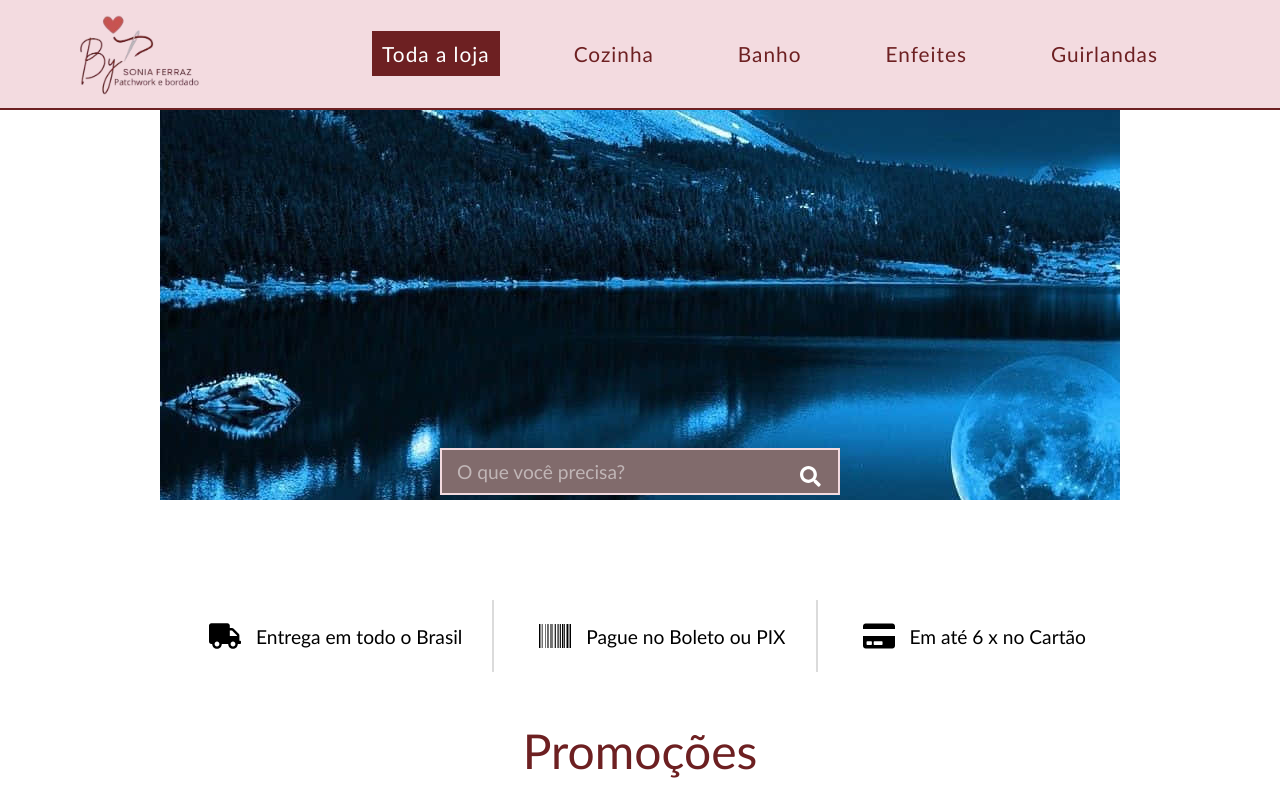
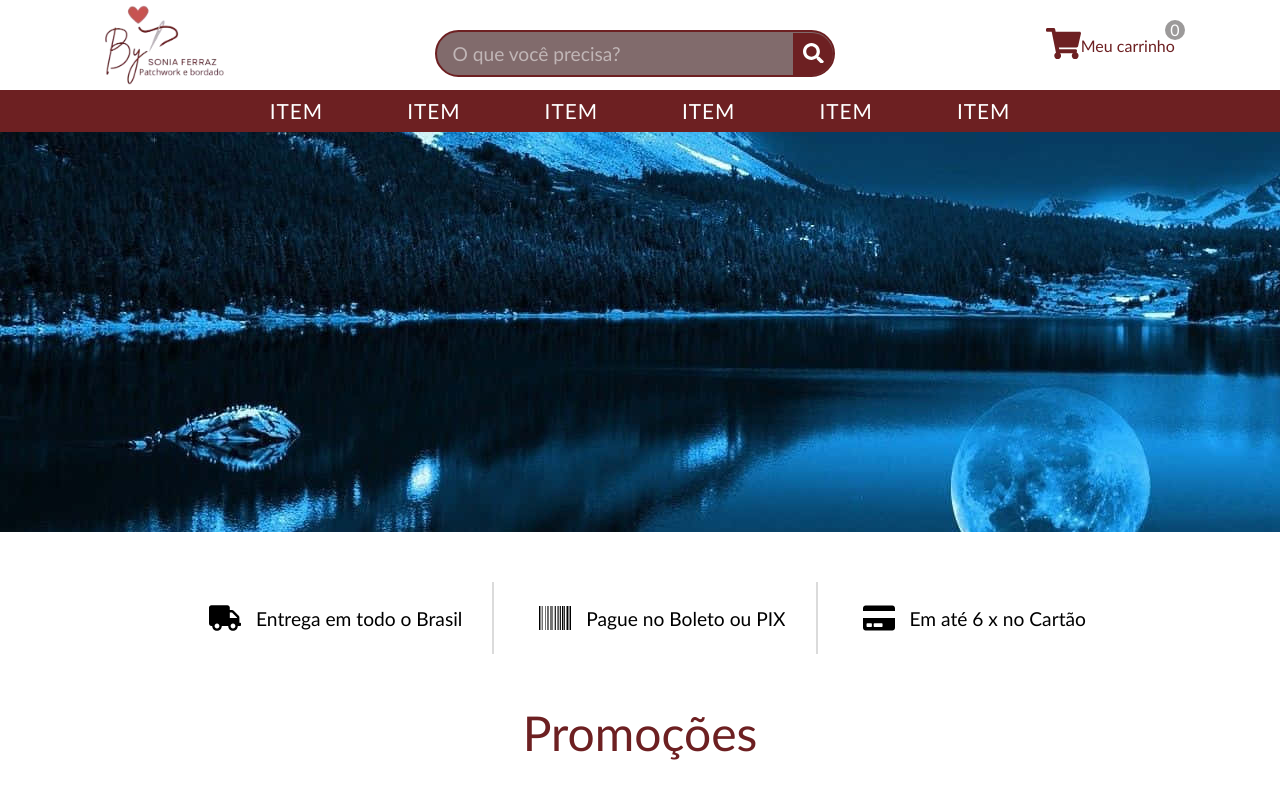
Before and after one commit to guiwebber/bysf, a React (Vite) app in the folder bysf/: page / in a window 1280 px wide. Shown: the top 800 px of the page. Built offline with nearby package versions, Linux system fonts and the light colour scheme.

Commit message:
some modification in navbar

```diff
--- a/bysf/src/components/Banner/Banner.css
+++ b/bysf/src/components/Banner/Banner.css
@@ -1,8 +1,8 @@
 .containerBanner {
   background-color: #555;
   height: 50vh;
-  width: 75%;
-  margin: 100px auto;
+  width: 100%;
+  margin: auto;
   color: #fff;
   font-size: 5rem;
   display: flex;
@@ -16,55 +16,6 @@
   object-fit: cover;
 }
 
-.divInput {
-  position: absolute;
-  top: 50%;
-  z-index: 0;
-  left: 0;
-  right: 0;
-  margin: auto;
-  width: fit-content;
-  width: 400px;
-  height: 90px;
-}
-
-.divInput input {
-  border: none;
-  width: 100%;
-  position: relative;
-  background-color: var(--secondary-text-color);
-  border: 2px solid var(--main-bg-color);
-  font-size: 1.2rem;
-  color: #fff;
-  padding: 10px 15px;
-  margin-top: 30px;
-}
-
-.iconSearch {
-  color: #fff;
-  font-size: 1.3rem;
-  position: relative;
-}
-.btnSearch {
-  z-index: 21;
-  position: relative;
-  left: 350px;
-  top: -88px;
-  background-color: transparent;
-  border: none;
-  padding: 10px;
-  cursor: pointer;
-}
-
-.divInput input::placeholder {
-  color: #fff;
-  font-size: 1.2rem;
-  opacity: 0.5;
-}
-.divInput input:focus {
-  border-color: var(--main-text-color);
-  outline: none;
-}
 
 @media (max-width: 1000px) {
   .containerBanner {
--- a/bysf/src/components/Banner/Banner.jsx
+++ b/bysf/src/components/Banner/Banner.jsx
@@ -1,19 +1,13 @@
 import React, { useState, useEffect } from "react";
-import { FaSearch } from "react-icons/fa";
 import "./Banner.css";
 
-import img1 from "../../assets/images/img1.jpg";
+import img1 from "../../assets/images/img.jpeg";
 import img2 from "../../assets/images/img2.jpg";
 import img3 from "../../assets/images/img3.jpg";
 function Banner() {
-  const [inputText, setInputText] = useState("");
-  const [debouncedText, setDebouncedText] = useState(inputText);
   const [currentImage, setCurrentImage] = useState(0);
   const images = [img1, img2, img3];
 
-  const handleChangeInput = (e) => {
-    setInputText(e.target.value);
-  };
   useEffect(() => {
     const intervalId = setInterval(() => {
       setCurrentImage((prevIndex) => (prevIndex + 1) % images.length);
@@ -25,35 +19,10 @@ function Banner() {
   }, []);
 
 
-  useEffect(() => {
-    const timeoutId = setTimeout(() => {
-      setDebouncedText(inputText);
-    }, 500);
-
-    return () => {
-      clearTimeout(timeoutId);
-    };
-  }, [inputText]);
-
-  useEffect(() => {
-    console.log(debouncedText);
-  }, [debouncedText]);
 
   return (
     <div className="containerBanner">
       <img className="img" src={images[currentImage]} alt="" />
-
-      <div className="divInput">
-        <input
-          onChange={handleChangeInput}
-          type="text"
-          placeholder="O que você precisa?"
-        />
-
-        <button className="btnSearch">
-          <FaSearch className="iconSearch" />
-        </button>
-      </div>
     </div>
   );
 }
--- a/bysf/src/components/Card/Card.css
+++ b/bysf/src/components/Card/Card.css
@@ -1,7 +1,7 @@
 .containerCard {
   width: 450px;
   height: 600px;
-  border: 3px solid black;
+  border: 1px solid #a7a7a7;
   margin: 15px;
 }
 
--- a/bysf/src/components/Navbar/Navbar.css
+++ b/bysf/src/components/Navbar/Navbar.css
@@ -1,17 +1,73 @@
 .containerNavbar {
-  background-color: var(--main-bg-color);
   border-bottom: 2px solid var(--main-text-color);
   width: 100%;
-  position: fixed;
   top: 0;
   z-index: 2;
+}
+
+.divInput {
+  width: 400px;
+  height: 90px;
+}
+
+.divInput input {
+  border: none;
+  width: 100%;
+  position: relative;
+  background-color: var(--secondary-text-color);
+  border: 2px solid var(--main-text-color);
+  font-size: 1.2rem;
+  color: #fff;
+  padding: 10px 15px;
+  margin-top: 30px;
+
+  border-radius: 40px;
+}
+
+.iconSearch {
+  color: #fff;
+  font-size: 1.3rem;
+  position: relative;
+}
+.btnSearch {
+  z-index: 21;
+  position: relative;
+  left: 358px;
+  top: -44.5px;
+  background-color: transparent;
+  border: none;
+  padding: 10px;
+  cursor: pointer;
+  background-color: var(--main-text-color);
+  width: 40px;
+  height: 42.5px;
+
+  border-radius: 0px 40px 40px 0;
+}
+
+.divInput input::placeholder {
+  color: #fff;
+  font-size: 1.2rem;
+  opacity: 0.5;
+}
+.divInput input:focus {
+  border-color: var(--main-text-color);
+  outline: none;
+}
+.subContainerNav {
   display: flex;
   justify-content: space-around;
   align-items: center;
-  padding: 10px;
+  background-color: var(--main-text-color);
+  width: 100%;
+  height: 40px;
 }
 .logoNav {
   width: 120px;
+}
+.flex {
+  display: flex;
+  justify-content: space-around;
 }
 .logoNav img {
   width: 120px;
@@ -25,19 +81,14 @@
 }
 
 .firstLink {
-  background-color: var(--main-text-color);
-  color: #fff !important;
   display: flex;
   flex-wrap: nowrap;
-}
-.listItem .firstLink:hover {
-  color: #e4e2e2 !important;
 }
 .list .listItem .itemLink {
   padding: 10px;
 }
 .list .listItem .itemLink {
-  color: var(--main-text-color);
+  color: #fff;
 
   font-weight: 100;
   transition: 0.2s;
@@ -53,7 +104,29 @@
 
 .itemLink:hover {
   transition: 0.2s;
-  color: #a10404 !important;
+  color: #9c9a9a !important;
+}
+.rightNavDiv {
+  display: flex;
+  justify-content: center;
+  align-items: center;
+  position: relative;
+}
+.itensCart {
+  background-color: #9c9a9a;
+  width: 20px;
+  height: 20px;
+  display: flex;
+  justify-content: center;
+  color: #fff;
+  border-radius: 50%;
+  position: absolute;
+  top: 20px;
+  right: -10px;
+}
+.iconCart {
+  width: 35px;
+  height: 35px;
 }
 
 .hamburguer {
--- a/bysf/src/components/Navbar/Navbar.jsx
+++ b/bysf/src/components/Navbar/Navbar.jsx
@@ -1,41 +1,88 @@
 import React, { useState, useEffect } from "react";
+import { FaSearch, FaShoppingCart } from "react-icons/fa";
 import "./Navbar.css";
 import MenuHamburguer from "../MenuHamburguer/MenuHamburguer";
 import logo from "../../assets/images/logo.png";
 function Navbar() {
+  const [inputText, setInputText] = useState("");
+
+  const [debouncedText, setDebouncedText] = useState(inputText);
+  const handleChangeInput = (e) => {
+    setInputText(e.target.value);
+  };
+
+  useEffect(() => {
+    const timeoutId = setTimeout(() => {
+      setDebouncedText(inputText);
+    }, 500);
+
+    return () => {
+      clearTimeout(timeoutId);
+    };
+  }, [inputText]);
+
+  useEffect(() => {
+    console.log(debouncedText);
+  }, [debouncedText]);
   return (
     <div className="containerNavbar">
-      <div className="logoNav">
-        <img src={logo} alt="" />
+      <div className="flex">
+        <div className="logoNav">
+          <img src={logo} alt="" />
+        </div>
+        <div className="divInput">
+          <input
+            onChange={handleChangeInput}
+            type="text"
+            placeholder="O que você precisa?"
+          />
+
+          <button className="btnSearch">
+            <FaSearch className="iconSearch" />
+          </button>
+        </div>
+        <div className="rightNavDiv">
+          <div className="divCart">
+          <p className="itensCart">0</p>
+          <FaShoppingCart className="iconCart" />
+          </div>
+          <div>Meu carrinho</div>
+        </div>
       </div>
+      <div className="subContainerNav">
         <ul className="list">
-          <li className="listItem ">
-            <a className="itemLink firstLink" href="#">
-              Toda a loja
+          <li className="listItem">
+            <a href="#" className="itemLink">
+              ITEM
             </a>
           </li>
           <li className="listItem">
-            <a className="itemLink" href="#">
-              Cozinha
+            <a href="#" className="itemLink">
+              ITEM
             </a>
           </li>
           <li className="listItem">
-            <a className="itemLink" href="#">
-              Banho
+            <a href="#" className="itemLink">
+              ITEM
             </a>
           </li>
           <li className="listItem">
-            <a className="itemLink" href="#">
-              Enfeites
+            <a href="#" className="itemLink">
+              ITEM
             </a>
           </li>
           <li className="listItem">
-            <a className="itemLink" href="#">
-              Guirlandas
+            <a href="#" className="itemLink">
+              ITEM
+            </a>
+          </li>
+          <li className="listItem">
+            <a href="#" className="itemLink">
+              ITEM
             </a>
           </li>
         </ul>
-
+      </div>
       <MenuHamburguer className={`hamburguer`} />
     </div>
   );
```
Also changed, not shown: bysf/src/assets/images/Screenshot_1.jpg (added), bysf/src/assets/images/img.jpeg (added).
